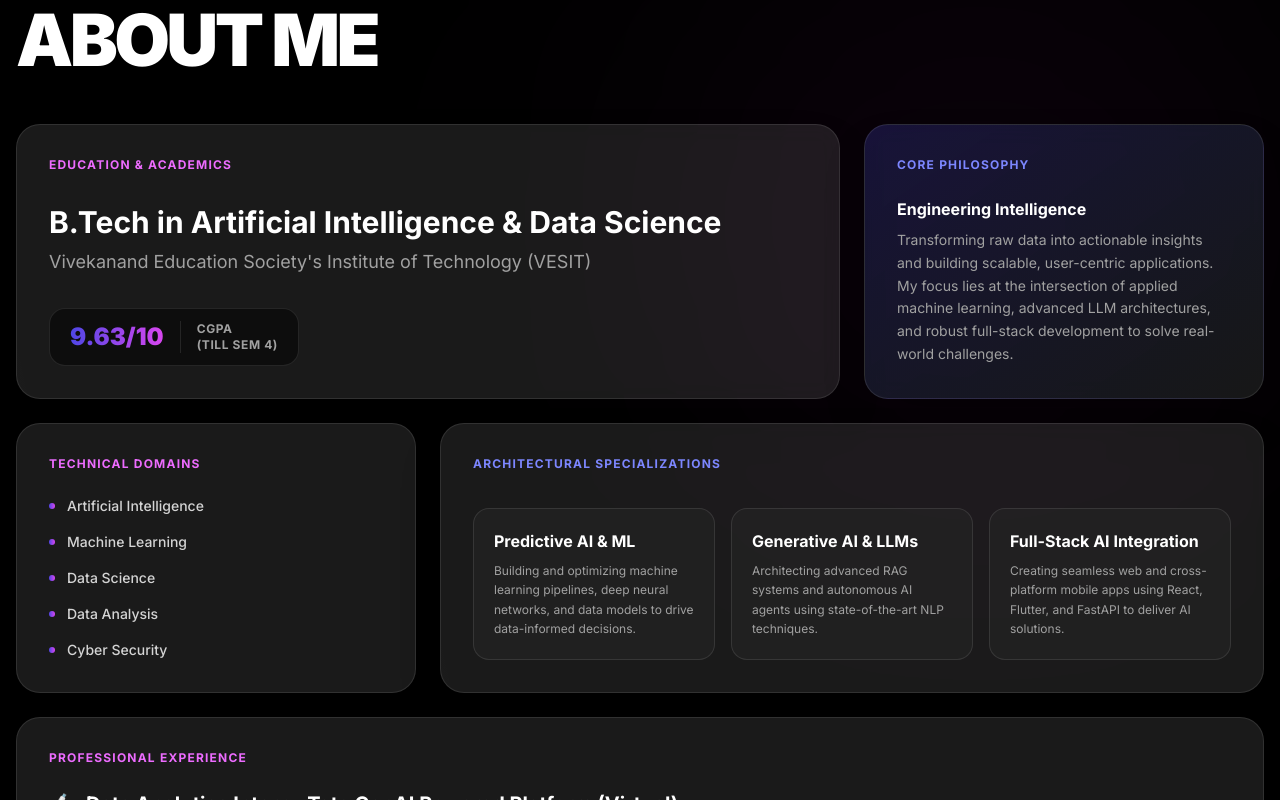
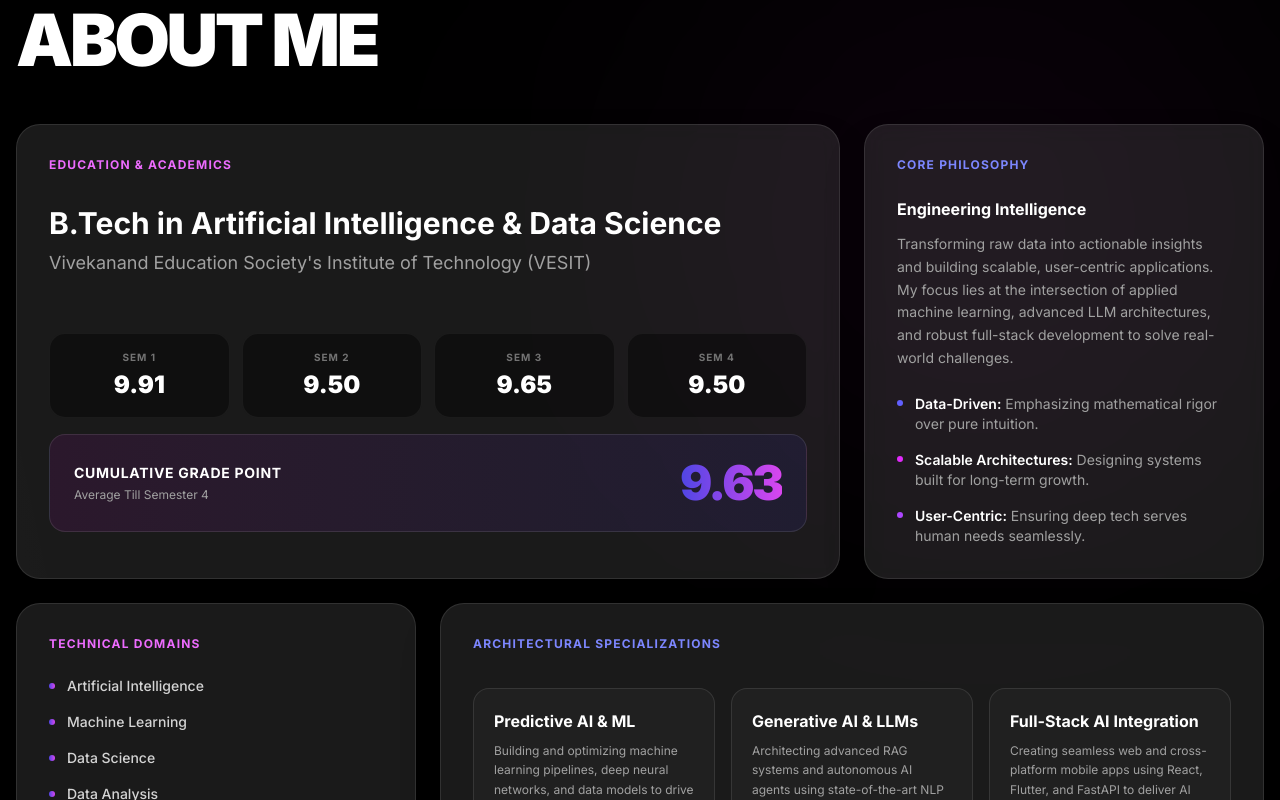
Before and after one commit to harshalnnpednekar/Harshal-Pednekar-Portfolio, a React (Vite) app: page / in a window 1280 px wide. Shown: the part 880-1680 px from the top of the page. Built offline with nearby package versions, Linux system fonts and the light colour scheme.

Commit message:
Pre Final Improvements

```diff
--- a/src/components/About.jsx
+++ b/src/components/About.jsx
@@ -56,30 +56,71 @@ export default function About() {
               <div className="absolute inset-0 bg-gradient-accent opacity-0 group-hover:opacity-10 transition-opacity duration-500"></div>
               <div className="absolute inset-0 -translate-x-full bg-gradient-to-r from-transparent via-white/5 to-transparent group-hover:animate-[shimmer_1.5s_infinite] pointer-events-none skew-x-12"></div>
 
-              <div className="relative z-10 flex flex-col justify-between h-full gap-6">
+              <div className="relative z-10 flex flex-col justify-start h-full gap-8">
                 <h3 className="text-xs font-bold tracking-widest text-fuchsia-400 uppercase">Education & Academics</h3>
                 <div>
                   <h4 className="text-2xl md:text-3xl font-bold text-white mb-2">B.Tech in Artificial Intelligence & Data Science</h4>
                   <p className="text-lg text-neutral-400">Vivekanand Education Society's Institute of Technology (VESIT)</p>
                 </div>
-                <div className="inline-flex items-center gap-4 px-5 py-3 bg-black/50 border border-white/10 rounded-2xl w-fit">
-                  <span className="text-2xl font-black text-transparent bg-clip-text bg-gradient-accent">9.63/10</span>
-                  <div className="w-px h-8 bg-white/10"></div>
-                  <span className="text-xs font-bold text-neutral-400 uppercase tracking-wider">CGPA<br />(Till Sem 4)</span>
+                <div className="flex flex-col gap-4 mt-6 w-full">
+                  {/* Row 1: The Semesters */}
+                  <div className="grid grid-cols-2 md:grid-cols-4 gap-3 w-full">
+                    {[
+                      { sem: 'Sem 1', score: '9.91', delay: '0.3s' },
+                      { sem: 'Sem 2', score: '9.50', delay: '0.4s' },
+                      { sem: 'Sem 3', score: '9.65', delay: '0.5s' },
+                      { sem: 'Sem 4', score: '9.50', delay: '0.6s' },
+                    ].map((item, idx) => (
+                      <div
+                        key={idx}
+                        className="group/sem relative flex flex-col items-center justify-center py-4 bg-black/40 border border-white/5 rounded-2xl hover:bg-white/5 hover:border-white/20 transition-all duration-300 overflow-hidden shadow-inner"
+                        style={{ animation: `fadeInUp 0.6s ease-out ${item.delay} both` }}
+                      >
+                         <div className="text-[10px] text-neutral-500 font-bold uppercase tracking-widest mb-1 group-hover/sem:text-white transition-colors">{item.sem}</div>
+                         <div className="text-xl md:text-2xl font-black text-white">{item.score}</div>
+                      </div>
+                    ))}
+                  </div>
+
+                  {/* Row 2: The Overall CGPA */}
+                  <div className="relative flex items-center justify-between p-5 md:p-6 bg-gradient-to-r from-fuchsia-900/20 to-indigo-900/20 border border-white/10 rounded-2xl hover:border-fuchsia-500/50 transition-all duration-500 overflow-hidden w-full group/cgpa" style={{ animation: `fadeInUp 0.6s ease-out 0.7s both` }}>
+                    <div className="absolute inset-0 bg-gradient-accent opacity-0 group-hover/cgpa:opacity-10 transition-opacity duration-500"></div>
+                    <div className="relative z-10 flex flex-col">
+                      <span className="text-xs md:text-sm font-bold text-white uppercase tracking-wider">Cumulative Grade Point</span>
+                      <span className="text-xs text-neutral-400 mt-1">Average Till Semester 4</span>
+                    </div>
+                    <div className="relative z-10 text-4xl md:text-5xl font-black text-transparent bg-clip-text bg-gradient-accent tracking-tighter">
+                      9.63
+                    </div>
+                  </div>
                 </div>
               </div>
             </div>
 
             {/* Mission Block */}
-            <div className="md:col-span-1 group relative p-8 rounded-3xl border border-white/10 bg-gradient-to-br from-indigo-900/40 to-neutral-900 backdrop-blur-md overflow-hidden hover:border-indigo-500/50 hover:-translate-y-2 transition-all duration-500 shadow-2xl cursor-default flex flex-col justify-start" style={{ animation: 'fadeInUp 0.8s ease-out 0.3s both' }}>
+            <div className="md:col-span-1 group relative p-8 rounded-3xl border border-white/10 bg-white/10 backdrop-blur-md overflow-hidden hover:border-white/30 hover:-translate-y-2 transition-all duration-500 shadow-2xl cursor-default flex flex-col justify-start" style={{ animation: 'fadeInUp 0.8s ease-out 0.3s both' }}>
               <div className="absolute inset-0 bg-gradient-accent opacity-0 group-hover:opacity-10 transition-opacity duration-500"></div>
               <div className="relative z-10 h-full flex flex-col justify-between">
                 <div>
                   <h3 className="text-xs font-bold tracking-widest text-indigo-400 uppercase mb-6">Core Philosophy</h3>
-                  <h4 className="text-white font-bold text-base mb-2">Engineering Intelligence</h4>
-                  <p className="text-sm text-neutral-400 leading-relaxed">
+                  <h4 className="text-white font-bold text-base mb-3">Engineering Intelligence</h4>
+                  <p className="text-sm text-neutral-400 leading-relaxed mb-6">
                     Transforming raw data into actionable insights and building scalable, user-centric applications. My focus lies at the intersection of applied machine learning, advanced LLM architectures, and robust full-stack development to solve real-world challenges.
                   </p>
+                  <ul className="space-y-4">
+                    <li className="flex items-start gap-3">
+                      <div className="mt-1.5 w-1.5 h-1.5 rounded-full bg-indigo-500 flex-shrink-0"></div>
+                      <span className="text-sm text-neutral-400"><span className="text-white font-semibold">Data-Driven:</span> Emphasizing mathematical rigor over pure intuition.</span>
+                    </li>
+                    <li className="flex items-start gap-3">
+                      <div className="mt-1.5 w-1.5 h-1.5 rounded-full bg-fuchsia-500 flex-shrink-0"></div>
+                      <span className="text-sm text-neutral-400"><span className="text-white font-semibold">Scalable Architectures:</span> Designing systems built for long-term growth.</span>
+                    </li>
+                    <li className="flex items-start gap-3">
+                      <div className="mt-1.5 w-1.5 h-1.5 rounded-full bg-purple-500 flex-shrink-0"></div>
+                      <span className="text-sm text-neutral-400"><span className="text-white font-semibold">User-Centric:</span> Ensuring deep tech serves human needs seamlessly.</span>
+                    </li>
+                  </ul>
                 </div>
               </div>
             </div>
@@ -158,8 +199,8 @@ export default function About() {
                 <div className="relative z-10 flex items-start gap-4 md:gap-6">
                   <div className="flex-shrink-0 w-12 h-12 rounded-full bg-indigo-500/10 border border-indigo-500/20 flex items-center justify-center text-2xl group-hover:scale-110 transition-transform duration-500">💻</div>
                   <div>
-                    <h4 className="text-xl font-bold text-white mb-2 group-hover:text-indigo-400 transition-colors">2x Hackathon Finalist</h4>
-                    <p className="text-sm text-neutral-400 leading-relaxed">Recognized for rapid prototyping and innovative problem-solving, including a top finish at the PU Code Hackathon 3.0.</p>
+                    <h4 className="text-xl font-bold text-white mb-2 group-hover:text-indigo-400 transition-colors">1x Hackathon Finalist</h4>
+                    <p className="text-sm text-neutral-400 leading-relaxed">Recognized for rapid prototyping and innovative problem-solving, securing a top finish at the national-level PU Code Hackathon 3.0.</p>
                   </div>
                 </div>
               </div>
```
Also changed, not shown: 1 other file (tests, documents, lock files or other folders).
